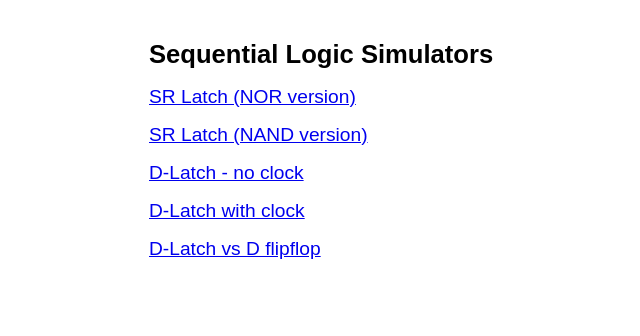
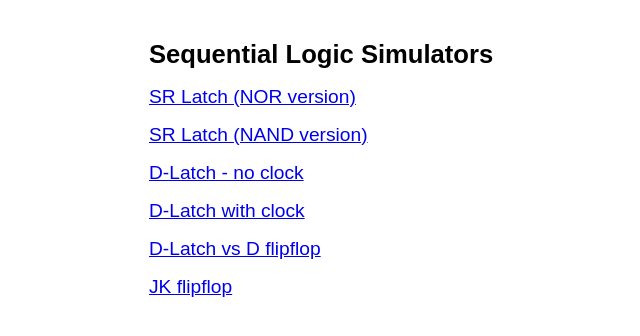
Before and after one commit to rthornton1/Sequential-logic-sims, a plain HTML site: page index.html in a window 1280 px wide. Shown: the whole page, without its empty margins (191-831 px from the left). Drawn offline with Linux system fonts and the light colour scheme.

Commit message:
Update index.html

```diff
--- a/index.html
+++ b/index.html
@@ -16,5 +16,6 @@
   <a href="d-latch-noclock.html">D-Latch - no clock</a>
   <a href="d-latch-clock.html">D-Latch with clock</a>
   <a href="d-latch-vs-flipflop.html">D-Latch vs D flipflop</a>
+  <a href="JK-flipflop.html">JK flipflop</a>
 </body>
 </html>
```
